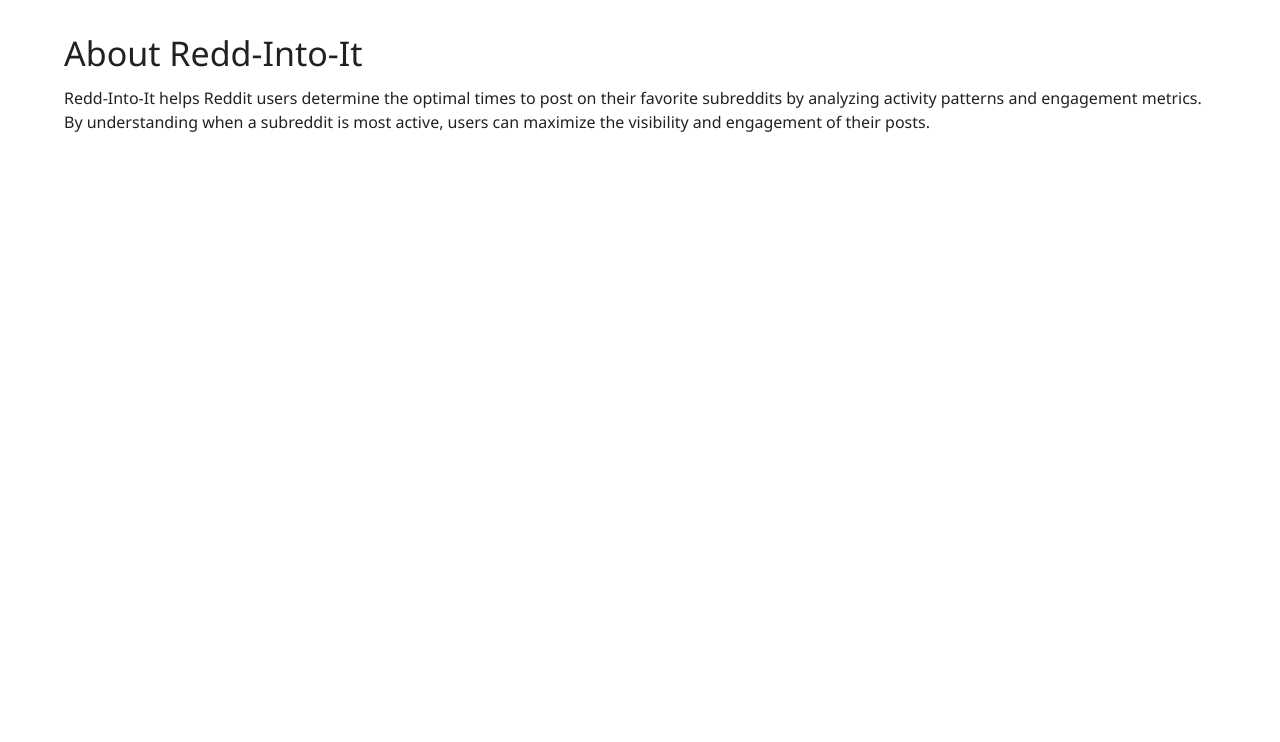
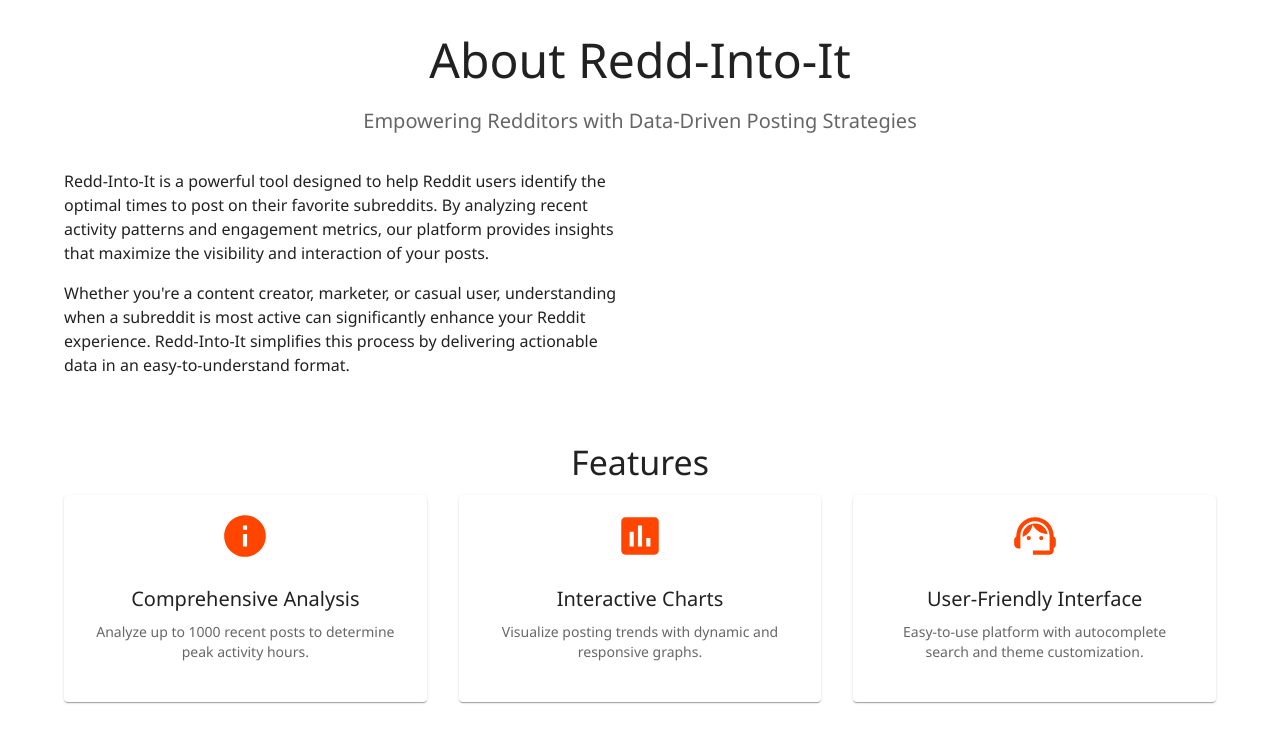
Before and after one commit to WuTangLan1/Redd-Into-It, a React (Vite) app in the folder client/: page /about in a window 1280 px wide. Shown: the top 742 px of the page. Built offline with nearby package versions, Linux system fonts and the light colour scheme; no server answers.

Commit message:
Update About.jsx

```diff
--- a/client/src/components/About.jsx
+++ b/client/src/components/About.jsx
@@ -1,17 +1,90 @@
 // client/src/components/About.jsx
 
 import React from 'react';
-import { Typography, Container } from '@mui/material';
+import { Typography, Container, Box, Grid, Card, CardContent, Button } from '@mui/material';
+import InfoIcon from '@mui/icons-material/Info';
+import AssessmentIcon from '@mui/icons-material/Assessment';
+import SupportAgentIcon from '@mui/icons-material/SupportAgent';
 
 function About() {
   return (
-    <Container sx={{ mt: 4 }}>
-      <Typography variant="h4" gutterBottom>
-        About Redd-Into-It
-      </Typography>
-      <Typography variant="body1">
-        Redd-Into-It helps Reddit users determine the optimal times to post on their favorite subreddits by analyzing activity patterns and engagement metrics. By understanding when a subreddit is most active, users can maximize the visibility and engagement of their posts.
-      </Typography>
+    <Container sx={{ mt: 4, mb: 4 }}>
+      {/* Introduction */}
+      <Box sx={{ textAlign: 'center', mb: 4 }}>
+        <Typography variant="h3" gutterBottom>
+          About Redd-Into-It
+        </Typography>
+        <Typography variant="h6" color="textSecondary">
+          Empowering Redditors with Data-Driven Posting Strategies
+        </Typography>
+      </Box>
+
+      {/* Description and Image Section */}
+      <Grid container spacing={4} alignItems="center">
+        {/* Text Section */}
+        <Grid item xs={12} md={6}>
+          <Typography variant="body1" paragraph>
+            Redd-Into-It is a powerful tool designed to help Reddit users identify the optimal times to post on their favorite subreddits. By analyzing recent activity patterns and engagement metrics, our platform provides insights that maximize the visibility and interaction of your posts.
+          </Typography>
+          <Typography variant="body1" paragraph>
+            Whether you're a content creator, marketer, or casual user, understanding when a subreddit is most active can significantly enhance your Reddit experience. Redd-Into-It simplifies this process by delivering actionable data in an easy-to-understand format.
+          </Typography>
+        </Grid>
+      </Grid>
+
+      {/* Features Section */}
+      <Box sx={{ mt: 6 }}>
+        <Typography variant="h4" gutterBottom align="center">
+          Features
+        </Typography>
+        <Grid container spacing={4}>
+          {/* Feature 1 */}
+          <Grid item xs={12} md={4}>
+            <Card sx={{ textAlign: 'center', padding: 2 }}>
+              <InfoIcon color="primary" sx={{ fontSize: 50 }} />
+              <CardContent>
+                <Typography variant="h6" gutterBottom>
+                  Comprehensive Analysis
+                </Typography>
+                <Typography variant="body2" color="textSecondary">
+                  Analyze up to 1000 recent posts to determine peak activity hours.
+                </Typography>
+              </CardContent>
+            </Card>
+          </Grid>
+
+          {/* Feature 2 */}
+          <Grid item xs={12} md={4}>
+            <Card sx={{ textAlign: 'center', padding: 2 }}>
+              <AssessmentIcon color="primary" sx={{ fontSize: 50 }} />
+              <CardContent>
+                <Typography variant="h6" gutterBottom>
+                  Interactive Charts
+                </Typography>
+                <Typography variant="body2" color="textSecondary">
+                  Visualize posting trends with dynamic and responsive graphs.
+                </Typography>
+              </CardContent>
+            </Card>
+          </Grid>
+
+          {/* Feature 3 */}
+          <Grid item xs={12} md={4}>
+            <Card sx={{ textAlign: 'center', padding: 2 }}>
+              <SupportAgentIcon color="primary" sx={{ fontSize: 50 }} />
+              <CardContent>
+                <Typography variant="h6" gutterBottom>
+                  User-Friendly Interface
+                </Typography>
+                <Typography variant="body2" color="textSecondary">
+                  Easy-to-use platform with autocomplete search and theme customization.
+                </Typography>
+              </CardContent>
+            </Card>
+          </Grid>
+        </Grid>
+      </Box>
+
     </Container>
   );
 }
```
